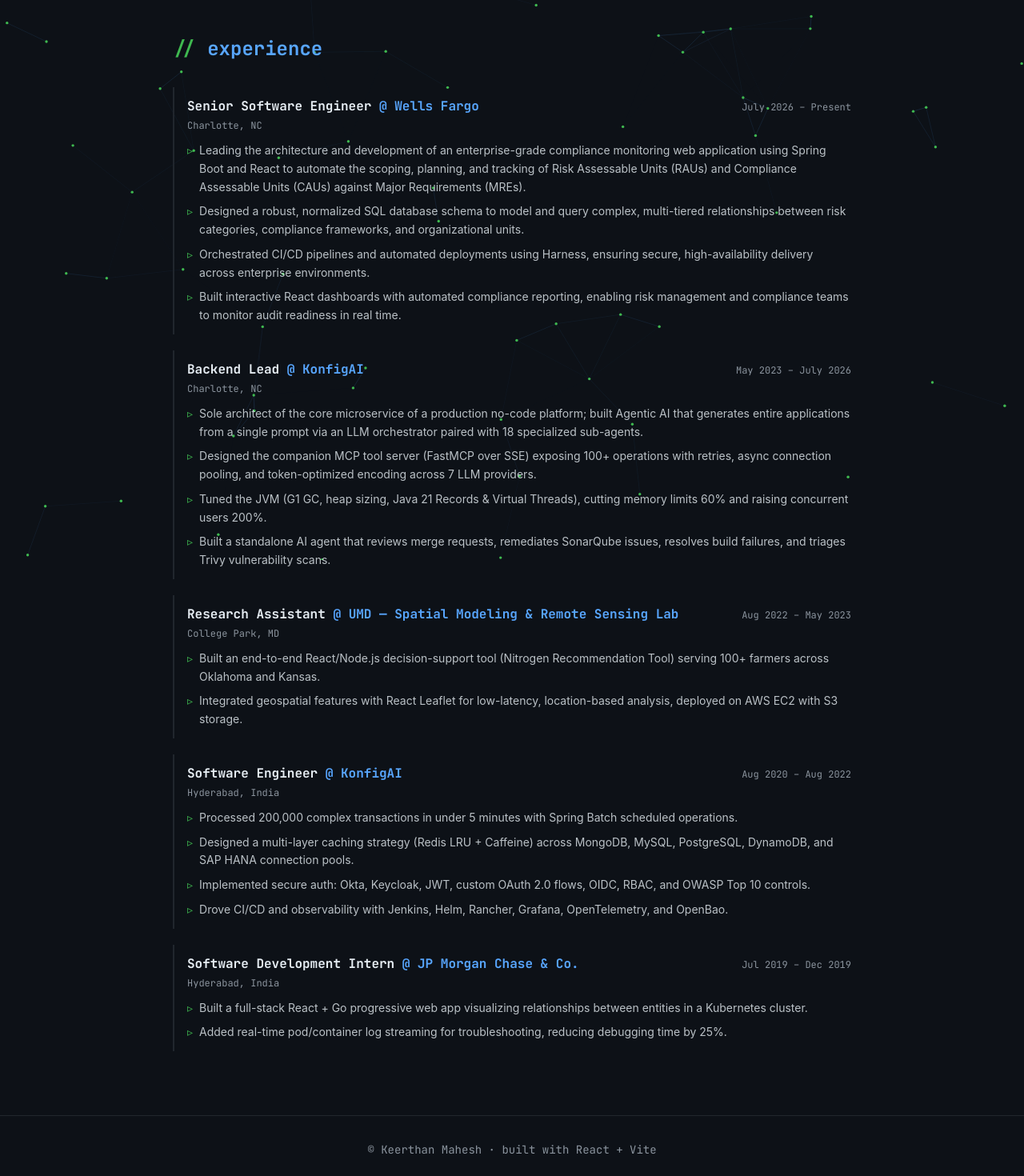
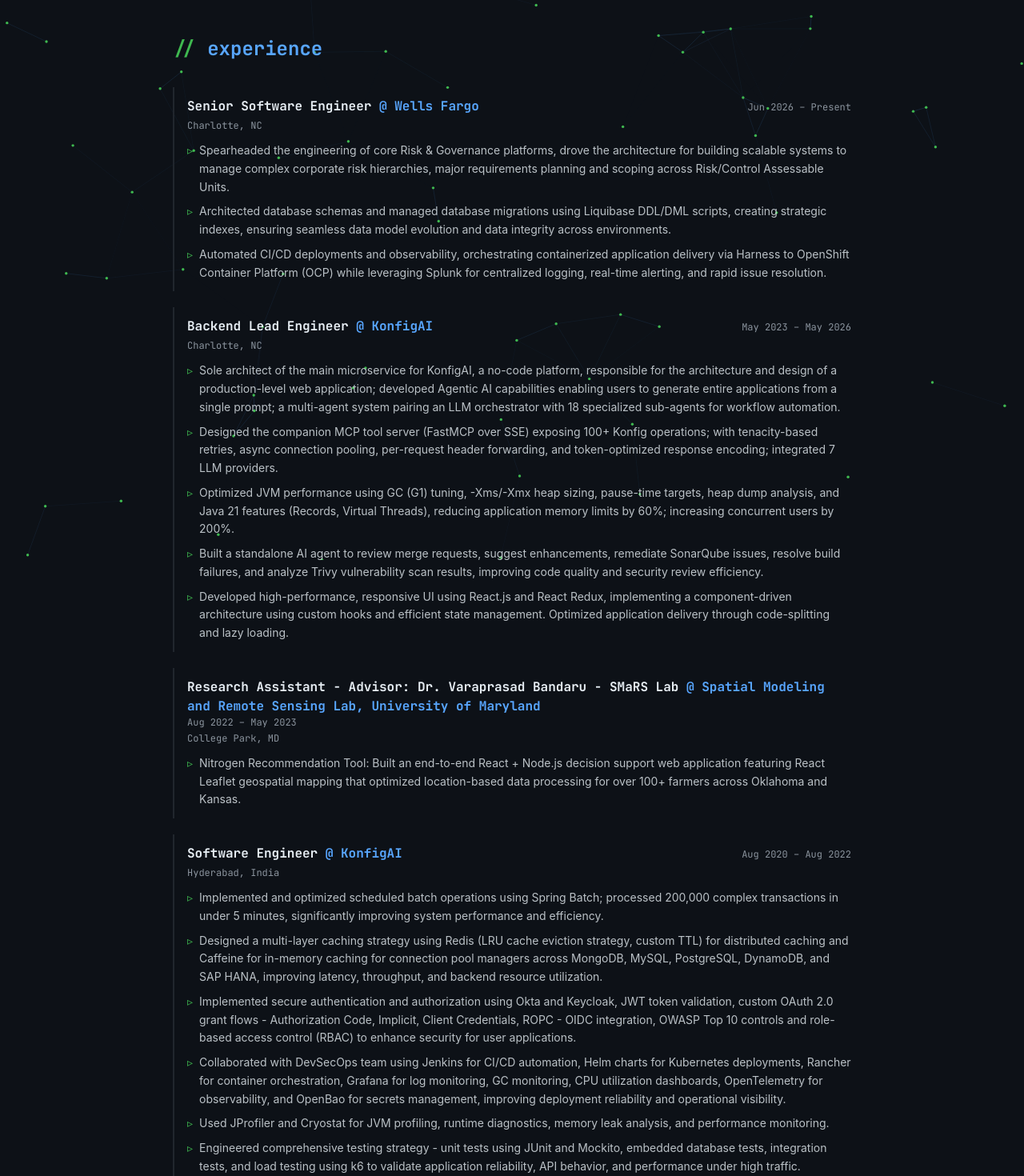
Before and after one commit to keerthanmahesh/keerthanmahesh.github.io, a React (Vite) app: page /experience in a window 1280 px wide. Shown: the part 100-1570 px from the top of the page at 80% size. Built offline with nearby package versions, Linux system fonts and the light colour scheme.

Commit message:
Update portfolio data and resume PDF with latest August 2026 experience

```diff
--- a/src/data/experience.ts
+++ b/src/data/experience.ts
@@ -16,41 +16,40 @@
     company: 'Wells Fargo',
     role: 'Senior Software Engineer',
     location: 'Charlotte, NC',
-    start: 'July 2026',
+    start: 'Jun 2026',
     end: 'Present',
     highlights: [
-      'Leading the architecture and development of an enterprise-grade compliance monitoring web application using Spring Boot and React to automate the scoping, planning, and tracking of Risk Assessable Units (RAUs) and Compliance Assessable Units (CAUs) against Major Requirements (MREs).',
-      'Designed a robust, normalized SQL database schema to model and query complex, multi-tiered relationships between risk categories, compliance frameworks, and organizational units.',
-      'Orchestrated CI/CD pipelines and automated deployments using Harness, ensuring secure, high-availability delivery across enterprise environments.',
-      'Built interactive React dashboards with automated compliance reporting, enabling risk management and compliance teams to monitor audit readiness in real time.',
+      'Spearheaded the engineering of core Risk & Governance platforms, drove the architecture for building scalable systems to manage complex corporate risk hierarchies, major requirements planning and scoping across Risk/Control Assessable Units.',
+      'Architected database schemas and managed database migrations using Liquibase DDL/DML scripts, creating strategic indexes, ensuring seamless data model evolution and data integrity across environments.',
+      'Automated CI/CD deployments and observability, orchestrating containerized application delivery via Harness to OpenShift Container Platform (OCP) while leveraging Splunk for centralized logging, real-time alerting, and rapid issue resolution.',
     ],
     featured: true,
   },
   {
     id: 'konfigai-lead',
     company: 'KonfigAI',
-    role: 'Backend Lead',
+    role: 'Backend Lead Engineer',
     location: 'Charlotte, NC',
     start: 'May 2023',
-    end: 'July 2026',
+    end: 'May 2026',
     highlights: [
-      'Sole architect of the core microservice of a production no-code platform; built Agentic AI that generates entire applications from a single prompt via an LLM orchestrator paired with 18 specialized sub-agents.',
-      'Designed the companion MCP tool server (FastMCP over SSE) exposing 100+ operations with retries, async connection pooling, and token-optimized encoding across 7 LLM providers.',
-      'Tuned the JVM (G1 GC, heap sizing, Java 21 Records & Virtual Threads), cutting memory limits 60% and raising concurrent users 200%.',
-      'Built a standalone AI agent that reviews merge requests, remediates SonarQube issues, resolves build failures, and triages Trivy vulnerability scans.',
+      'Sole architect of the main microservice for KonfigAI, a no-code platform, responsible for the architecture and design of a production-level web application; developed Agentic AI capabilities enabling users to generate entire applications from a single prompt; a multi-agent system pairing an LLM orchestrator with 18 specialized sub-agents for workflow automation.',
+      'Designed the companion MCP tool server (FastMCP over SSE) exposing 100+ Konfig operations; with tenacity-based retries, async connection pooling, per-request header forwarding, and token-optimized response encoding; integrated 7 LLM providers.',
+      'Optimized JVM performance using GC (G1) tuning, -Xms/-Xmx heap sizing, pause-time targets, heap dump analysis, and Java 21 features (Records, Virtual Threads), reducing application memory limits by 60%; increasing concurrent users by 200%.',
+      'Built a standalone AI agent to review merge requests, suggest enhancements, remediate SonarQube issues, resolve build failures, and analyze Trivy vulnerability scan results, improving code quality and security review efficiency.',
+      'Developed high-performance, responsive UI using React.js and React Redux, implementing a component-driven architecture using custom hooks and efficient state management. Optimized application delivery through code-splitting and lazy loading.',
     ],
     featured: true,
   },
   {
     id: 'umd-smars',
-    company: 'UMD — Spatial Modeling & Remote Sensing Lab',
-    role: 'Research Assistant',
+    company: 'Spatial Modeling and Remote Sensing Lab, University of Maryland',
+    role: 'Research Assistant - Advisor: Dr. Varaprasad Bandaru - SMaRS Lab',
     location: 'College Park, MD',
     start: 'Aug 2022',
     end: 'May 2023',
     highlights: [
-      'Built an end-to-end React/Node.js decision-support tool (Nitrogen Recommendation Tool) serving 100+ farmers across Oklahoma and Kansas.',
-      'Integrated geospatial features with React Leaflet for low-latency, location-based analysis, deployed on AWS EC2 with S3 storage.',
+      'Nitrogen Recommendation Tool: Built an end-to-end React + Node.js decision support web application featuring React Leaflet geospatial mapping that optimized location-based data processing for over 100+ farmers across Oklahoma and Kansas.',
     ],
     featured: true,
   },
@@ -62,10 +61,12 @@
     start: 'Aug 2020',
     end: 'Aug 2022',
     highlights: [
-      'Processed 200,000 complex transactions in under 5 minutes with Spring Batch scheduled operations.',
-      'Designed a multi-layer caching strategy (Redis LRU + Caffeine) across MongoDB, MySQL, PostgreSQL, DynamoDB, and SAP HANA connection pools.',
-      'Implemented secure auth: Okta, Keycloak, JWT, custom OAuth 2.0 flows, OIDC, RBAC, and OWASP Top 10 controls.',
-      'Drove CI/CD and observability with Jenkins, Helm, Rancher, Grafana, OpenTelemetry, and OpenBao.',
+      'Implemented and optimized scheduled batch operations using Spring Batch; processed 200,000 complex transactions in under 5 minutes, significantly improving system performance and efficiency.',
+      'Designed a multi-layer caching strategy using Redis (LRU cache eviction strategy, custom TTL) for distributed caching and Caffeine for in-memory caching for connection pool managers across MongoDB, MySQL, PostgreSQL, DynamoDB, and SAP HANA, improving latency, throughput, and backend resource utilization.',
+      'Implemented secure authentication and authorization using Okta and Keycloak, JWT token validation, custom OAuth 2.0 grant flows - Authorization Code, Implicit, Client Credentials, ROPC - OIDC integration, OWASP Top 10 controls and role-based access control (RBAC) to enhance security for user applications.',
+      'Collaborated with DevSecOps team using Jenkins for CI/CD automation, Helm charts for Kubernetes deployments, Rancher for container orchestration, Grafana for log monitoring, GC monitoring, CPU utilization dashboards, OpenTelemetry for observability, and OpenBao for secrets management, improving deployment reliability and operational visibility.',
+      'Used JProfiler and Cryostat for JVM profiling, runtime diagnostics, memory leak analysis, and performance monitoring.',
+      'Engineered comprehensive testing strategy - unit tests using JUnit and Mockito, embedded database tests, integration tests, and load testing using k6 to validate application reliability, API behavior, and performance under high traffic.',
     ],
     featured: false,
   },
@@ -77,8 +78,7 @@
     start: 'Jul 2019',
     end: 'Dec 2019',
     highlights: [
-      'Built a full-stack React + Go progressive web app visualizing relationships between entities in a Kubernetes cluster.',
-      'Added real-time pod/container log streaming for troubleshooting, reducing debugging time by 25%.',
+      'Engineered a React + Golang web application that visualizes Kubernetes entity relationships using D3 graph.',
     ],
     featured: false,
   },
--- a/src/data/profile.ts
+++ b/src/data/profile.ts
@@ -13,11 +13,11 @@
 export const profile: Profile = {
   name: 'Keerthan Mahesh',
   tagline: 'Senior Software Engineer · Systems Architecture & Agentic AI',
-  bio: 'I am a Senior Software Engineer at Wells Fargo, building enterprise-grade compliance monitoring and risk management systems. Previously, I was the Backend Lead at KonfigAI, where I architected the core microservice of a production no-code platform and built agentic AI systems — including a multi-agent orchestrator that generates entire applications from a single prompt. My work spans distributed backend systems, JVM performance, and LLM tooling (MCP, RAG, multi-agent workflows). I hold a Master of Engineering in Software Engineering from the University of Maryland and a Bachelor of Engineering from BITS Pilani, and I care about reliable, well-architected systems and applied AI.',
+  bio: 'I am a Senior Software Engineer at Wells Fargo, architecting scalable Risk & Governance platforms. Previously, I was the Backend Lead Engineer at KonfigAI, where I architected the core microservice of a production no-code platform and built agentic AI systems — including a multi-agent orchestrator pairing an LLM orchestrator with 18 specialized sub-agents. My work spans distributed backend systems, JVM performance tuning, and LLM tooling (MCP, RAG, multi-agent workflows). I hold a Master of Engineering in Software Engineering from the University of Maryland, College Park and a Bachelor of Engineering from BITS Pilani.',
   resumePath: '/resume.pdf',
   socials: {
     github: 'https://github.com/keerthanmahesh',
-    linkedin: 'https://www.linkedin.com/in/keerthanmahesh',
+    linkedin: 'https://www.linkedin.com/in/keerthan-mahesh',
     email: 'keerthan02@gmail.com',
   },
 }
--- a/src/data/projects.ts
+++ b/src/data/projects.ts
@@ -17,7 +17,7 @@
       'A multi-agent system on a production no-code platform that generates entire applications from a single prompt — an LLM orchestrator coordinating 18 specialized sub-agents for end-to-end workflow automation.',
     tech: ['Python', 'LangGraph', 'Multi-Agent Systems', 'LLM Orchestration'],
     affiliation: 'konfigai-lead',
-    date: '2023–Present',
+    date: '2023–2026',
     featured: true,
   },
   {
@@ -34,7 +34,7 @@
     id: 'resume-intelligence',
     title: 'Resume Intelligence (RAG)',
     description:
-      'An end-to-end Retrieval-Augmented Generation pipeline for job-description ↔ resume matching: PDF/DOCX ingestion, semantic chunking, embedding generation, HNSW approximate-nearest-neighbor retrieval over a Weaviate vector store, cross-encoder reranking, and LLM-driven scoring, gap analysis, and tailoring recommendations.',
+      'An end-to-end RAG pipeline for Job-Description ↔ Resume matching: document ingestion (PDF/DOCX parsing) → semantic chunking → embedding generation (text-embedding-3-large) → HNSW-based Approximate Nearest Neighbors (ANN) retrieval over a Weaviate vector store → cross-encoder reranking → LLM-driven scoring, gap analysis, and tailoring recommendations using FastAPI.',
     tech: ['Python', 'FastAPI', 'RAG', 'Weaviate', 'Embeddings', 'Reranking'],
     date: '2024',
     featured: true,
@@ -43,7 +43,7 @@
     id: 'ai-mr-reviewer',
     title: 'AI Merge-Request Reviewer',
     description:
-      'A standalone AI agent that reviews merge requests, suggests enhancements, remediates SonarQube issues, resolves build failures, and analyzes Trivy vulnerability scans — improving code-quality and security-review efficiency.',
+      'A standalone AI agent that reviews merge requests, suggests enhancements, remediates SonarQube issues, resolves build failures, and analyzes Trivy vulnerability scan results — improving code-quality and security-review efficiency.',
     tech: ['Python', 'LLM Agents', 'CI/CD', 'SonarQube', 'Trivy'],
     affiliation: 'konfigai-lead',
     date: '2024',
@@ -53,7 +53,7 @@
     id: 'nitrogen-tool',
     title: 'Nitrogen Recommendation Tool',
     description:
-      'An end-to-end geospatial decision-support web app built at the UMD Spatial Modeling & Remote Sensing Lab, serving 100+ farmers across Oklahoma and Kansas — interactive React Leaflet maps with low-latency, location-based data processing on AWS.',
+      'An end-to-end geospatial decision-support web app built at the UMD Spatial Modeling & Remote Sensing Lab, serving 100+ farmers across Oklahoma and Kansas — featuring React Leaflet geospatial mapping that optimized location-based data processing.',
     tech: ['React', 'Node.js', 'React Leaflet', 'AWS EC2', 'AWS S3'],
     affiliation: 'umd-smars',
     date: '2022–2023',
@@ -63,8 +63,8 @@
     id: 'k8s-entity-visualizer',
     title: 'Kubernetes Entity Visualizer',
     description:
-      'A full-stack progressive web app (built during a JP Morgan internship) that visualizes relationships between entities in a Kubernetes cluster with color-coded workload performance and real-time pod/container log streams, cutting debugging time by 25%.',
-    tech: ['React', 'Go', 'Kubernetes'],
+      'A full-stack progressive web app (built during a JP Morgan internship) that visualizes relationships between entities in a Kubernetes cluster using D3 graph visualization.',
+    tech: ['React', 'Go', 'Kubernetes', 'D3'],
     affiliation: 'jpmc-intern',
     date: '2019',
     featured: false,
```
Also changed, not shown: 1 other file (tests, documents, lock files or other folders).
